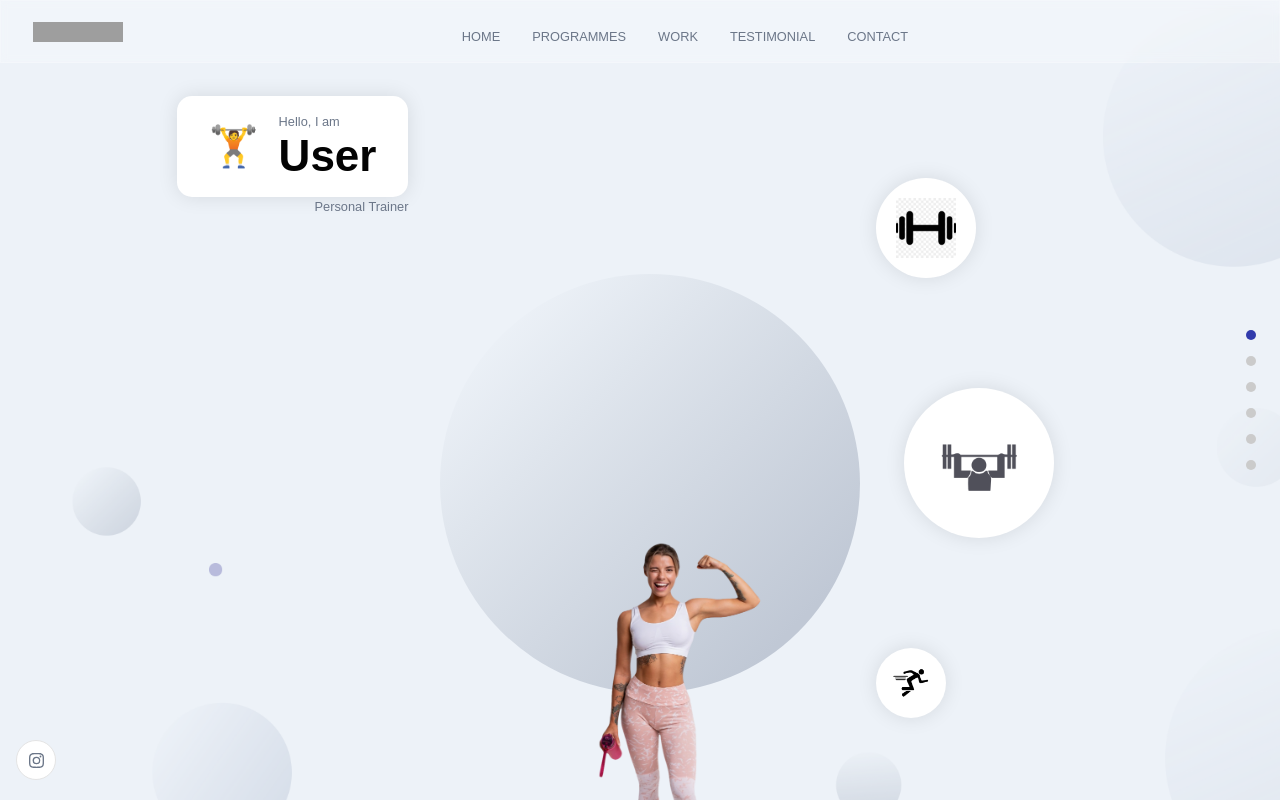
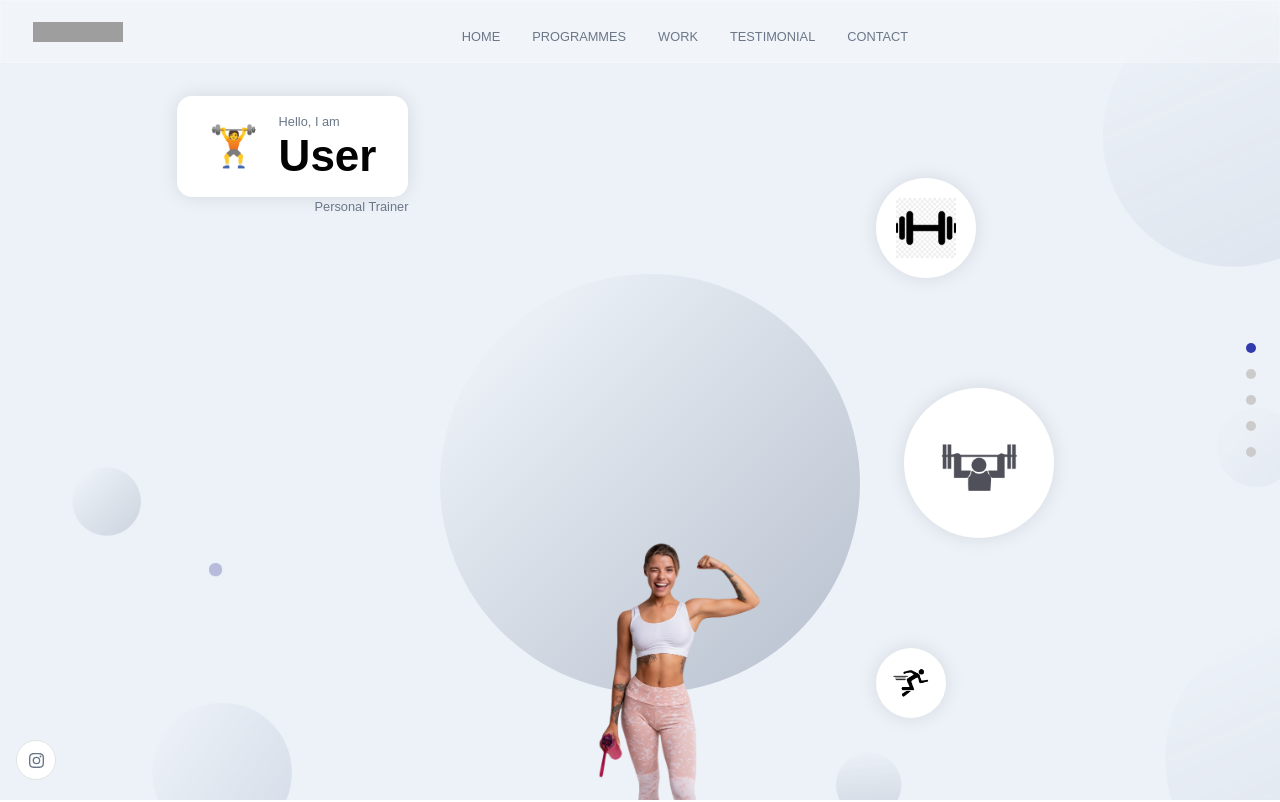
Before and after one commit to LewisMurray00/personal-trainer-webpage, a React (Create React App) app: page / in a window 1280 px wide. Shown: the top 802 px of the page. Built offline with nearby package versions, Linux system fonts and the light colour scheme; grey boxes are pictures that could not be loaded.

Commit message:
Fixed an error within the NavigationDots.jsx file

```diff
--- a/src/components/NavigationDots.jsx
+++ b/src/components/NavigationDots.jsx
@@ -2,7 +2,7 @@ import React from 'react';
 
 const NavigationDots = ({ active }) => (
   <div className="app__navigation">
-    {['home', 'programmes', 'work', 'skills', 'testimonial', 'contact'].map((item, index) => (
+    {['home', 'programmes', 'work', 'testimonial', 'contact'].map((item, index) => (
       <a
         href={`#${item}`}
         key={item + index}
```
